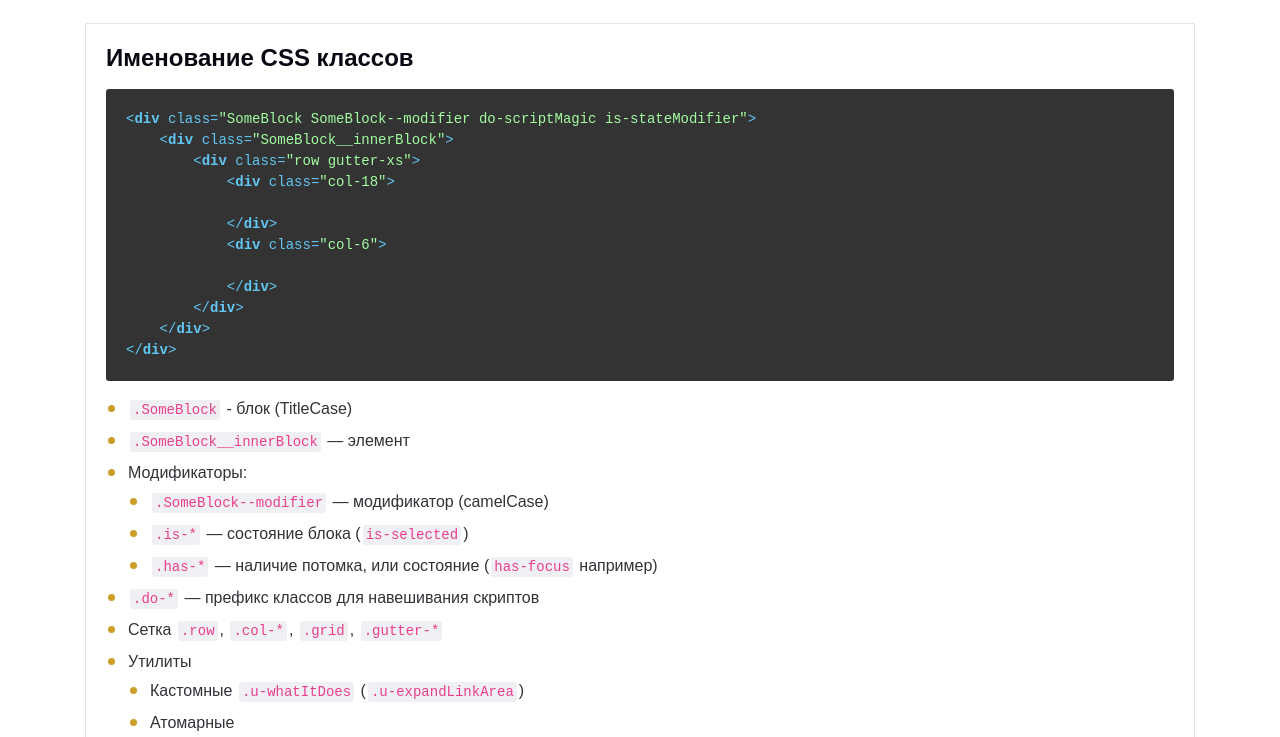
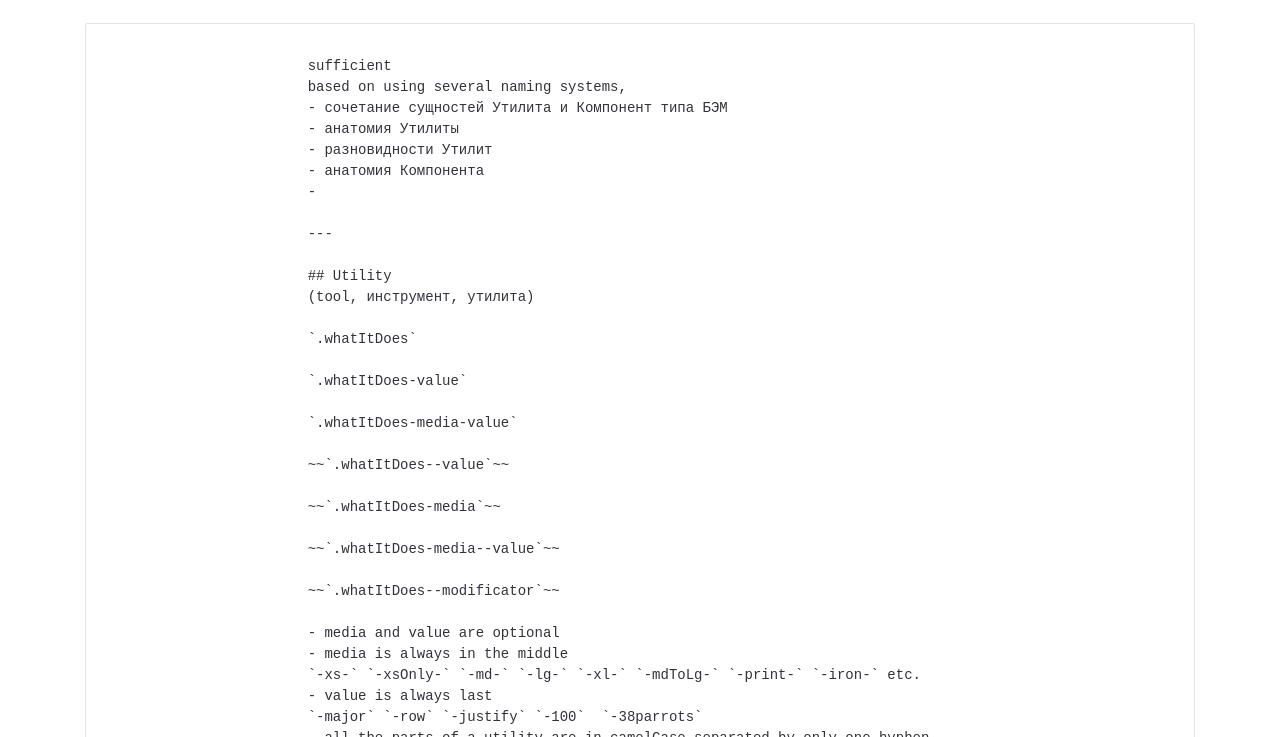
Before and after one commit to webowski/ubem, a website: page index.html in a window 1280 px wide. Shown: the part 95-832 px from the top of the page. Drawn offline with nearby package versions, Linux system fonts and the light colour scheme; files that its build step writes are made by us from their sources.

Commit message:
changes in manual

```diff
--- a/index.html
+++ b/index.html
@@ -2,7 +2,7 @@
 <html lang="en">
 <head>
 	<meta charset="UTF-8">
-	<title>Руководство по разработке</title>
+	<title>UBEM</title>
 
 	<link rel="stylesheet" href="./styles/min/common.css">
 	<!-- <link rel="stylesheet" href="//cdnjs.cloudflare.com/ajax/libs/highlight.js/10.0.0/styles/atom-one-dark.min.css"> -->
@@ -10,7 +10,7 @@
 	<!-- <link rel="stylesheet" href="//cdnjs.cloudflare.com/ajax/libs/highlight.js/10.0.0/styles/monokai-sublime.min.css"> -->
 	<!-- <link rel="stylesheet" href="//cdnjs.cloudflare.com/ajax/libs/highlight.js/10.0.0/styles/vs.min.css"> -->
 	<!-- <link rel="stylesheet" href="//cdnjs.cloudflare.com/ajax/libs/highlight.js/10.0.0/styles/dracula.min.css"> -->
-	<link rel="stylesheet" href="//cdnjs.cloudflare.com/ajax/libs/highlight.js/10.0.0/styles/agate.min.css">
+	<link rel="stylesheet" href="https://cdnjs.cloudflare.com/ajax/libs/highlight.js/10.0.0/styles/agate.min.css">
 
 <style>
 pre {
@@ -23,7 +23,56 @@
 	padding: 20px !important;
 	border-radius: 3px;
 }
+
+.Main {
+	padding-top: 20px;
+	padding-bottom: 40px;
+	word-break: break-word
+}
+
+@media (min-width:768px) {
+	.Main {
+		padding-bottom: 70px
+	}
+}
+
+.Container {
+	max-width: 1150px;
+	max-width: var(--containerMax);
+	padding-left: 16px;
+	padding-left: var(--sidePadding);
+	padding-right: 16px;
+	padding-right: var(--sidePadding);
+	margin-left: auto;
+	margin-right: auto
+}
+
+.Container--main {
+	margin-top: 10px
+}
+
+@media (min-width:768px) {
+	.Container--main {
+		margin-top: 37px
+	}
+}
+
+.Hr,
+hr {
+	margin-top: 1rem;
+	margin-bottom: 1rem;
+	height: 0;
+	border-width: 1px 0 0;
+	border-top: 1px solid #e3e3e3;
+	border-top: 1px solid var(--border)
+}
+
+.utility-md- {
+	background: #f5f5ff;
+}
+
 </style>
+
 </head>
 <body>
 	<div class="Wrap">
@@ -35,12 +84,12 @@
 			</ul>
 
 		</div> -->
-		<div class="Main">
+		<div class="Main utility-md-">
 
 			<div class="Section">
 				<div class="Container">
 
-					<h1>Руководство по разработке</h1>
+					<h1>UBEM</h1>
 
 				</div>
 			</div>
@@ -50,7 +99,84 @@
 
 					<div class="Box">
 
-						<h3>Именование CSS классов</h3>
+						<pre>
+						sufficient
+						based on using several naming systems,
+						- сочетание сущностей Утилита и Компонент типа БЭМ
+						- анатомия Утилиты
+						- разновидности Утилит
+						- анатомия Компонента
+						-
+
+						---
+
+						## Utility
+						(tool, инструмент, утилита)
+
+						`.whatItDoes`
+
+						`.whatItDoes-value`
+
+						`.whatItDoes-media-value`
+
+						~~`.whatItDoes--value`~~
+
+						~~`.whatItDoes-media`~~
+
+						~~`.whatItDoes-media--value`~~
+
+						~~`.whatItDoes--modificator`~~
+
+						- media and value are optional
+						- media is always in the middle
+						`-xs-` `-xsOnly-` `-md-` `-lg-` `-xl-` `-mdToLg-` `-print-` `-iron-` etc.
+						- value is always last
+						`-major` `-row` `-justify` `-100`  `-38parrots`
+						- all the parts of a utility are in camelCase separated by only one hyphen
+
+						`.jc-md-between`
+
+						`.d-xsOnly-none`
+
+						`.gutter-sm-sm` (parts position is important, middle `sm` is media, last `sm` - is value)
+
+						`.col-sm` не подходит, т.к. media не может быть в конце. Правильно, например `.col-sm-rest`
+
+						### Responsive sizes
+
+						`-2xl` `-3xl` `-74xl`
+
+						---
+
+						## Component
+
+						`SomeComponent` `SomeComponent__innerElement` `SomeComponent--modifier`
+
+						### Reserved prefixes (you can use more)
+
+						`.do-` the hook for using in scripts
+
+						`.is-` component state modifier
+
+						`.has-` component descendant state/presence modifier
+
+						`.g-` global context class
+
+						### Denied
+
+						+ components mixing
+						~~`&lt;div class="OneBlock AnotherBlock"&gt;`~~
+
+						---
+
+						SMACSS (.is- .has-)
+						Atomic CSS (.ml- .text-center)
+						BEM
+						OOCSS (.container)
+
+						+ https://www.creativebloq.com/features/a-web-designers-guide-to-css-methodologies
+						</pre>
+
 						<pre><code class="html">&lt;div class="SomeBlock SomeBlock--modifier do-scriptMagic is-stateModifier"&gt;
 	&lt;div class="SomeBlock__innerBlock"&gt;
 		&lt;div class="row gutter-xs"&gt;
@@ -393,7 +519,7 @@ slideDown(element, 200, function() {
 
 	</div>
 
-<script defer="defer" src="//cdnjs.cloudflare.com/ajax/libs/highlight.js/10.0.0/highlight.min.js"></script>
+<script defer="defer" src="https://cdnjs.cloudflare.com/ajax/libs/highlight.js/10.0.0/highlight.min.js"></script>
 
 <script>
 	document.addEventListener('DOMContentLoaded', (event) => {
```
Lines whose indentation alone changed are shown as unchanged.
